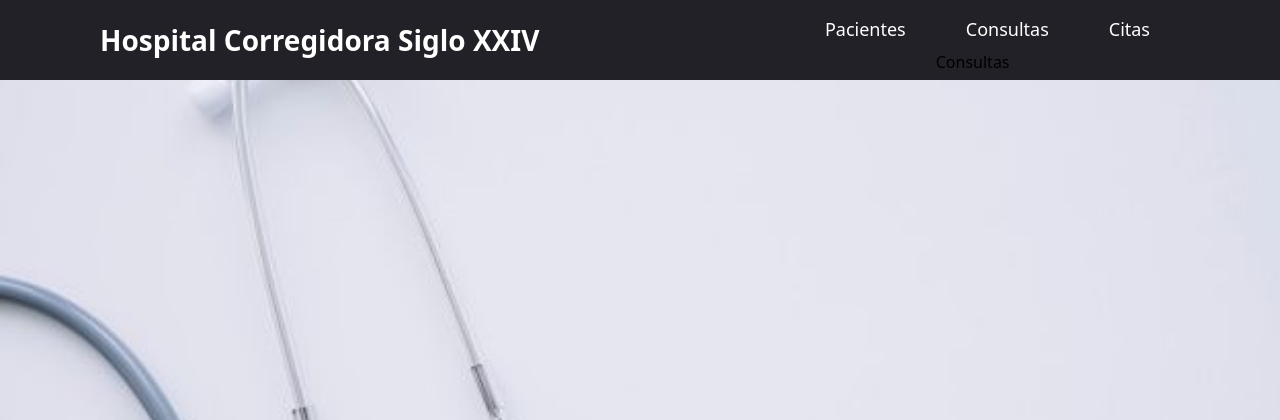
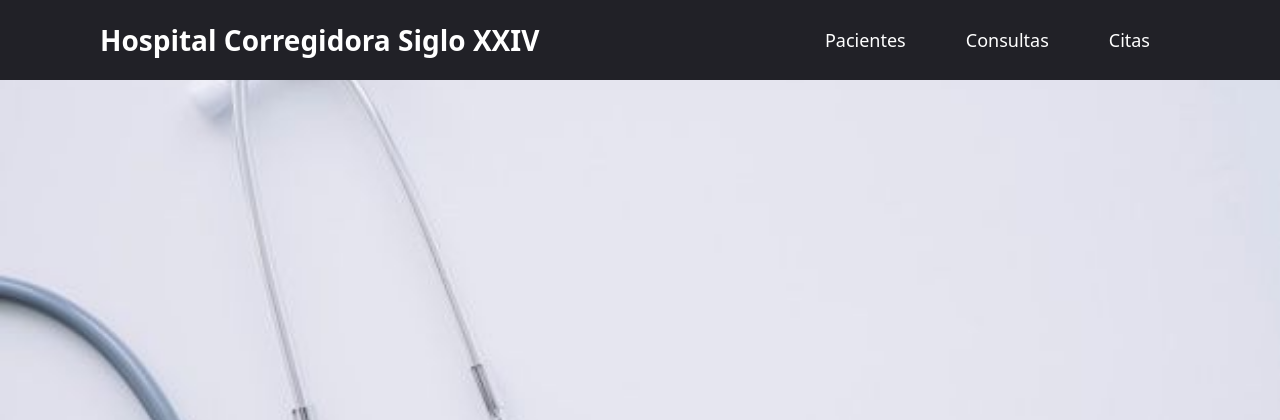
Before and after one commit to PEPEBG6/SistemasInteligentes, a Flask app: page / in a window 1280 px wide. Shown: the top 420 px of the page. Run offline with Flask 3, Linux system fonts and the light colour scheme; some libraries are stand-ins or nearby versions.

Commit message:
Arreglos

```diff
--- a/SistemasMedicos/app.py
+++ b/SistemasMedicos/app.py
@@ -8,7 +8,7 @@ app = Flask(__name__, static_folder='public', template_folder='templates')
 app.config['MYSQL_HOST']='localhost'
 app.config['MYSQL_USER']='root'
 app.config['MYSQL_PASSWORD']=''
-app.config['MYSQL_DB']='consultasmed'
+app.config['MYSQL_DB']='SistemasMedicos'
 app.secret_key= 'mysecrety'
 mysql= MySQL(app)
 
--- a/SistemasMedicos/templates/bienvenida.html
+++ b/SistemasMedicos/templates/bienvenida.html
@@ -26,8 +26,8 @@
                 </li>
                 <li>
 
-                    <a href="consulta">Consultas</a
-                    <a href="consulta.html">Consultas</a
+
+                    <a href="consulta.html">Consultas</a>
                 </li>
                 <li>
                     <a href="citas.html">Citas</a>
```
